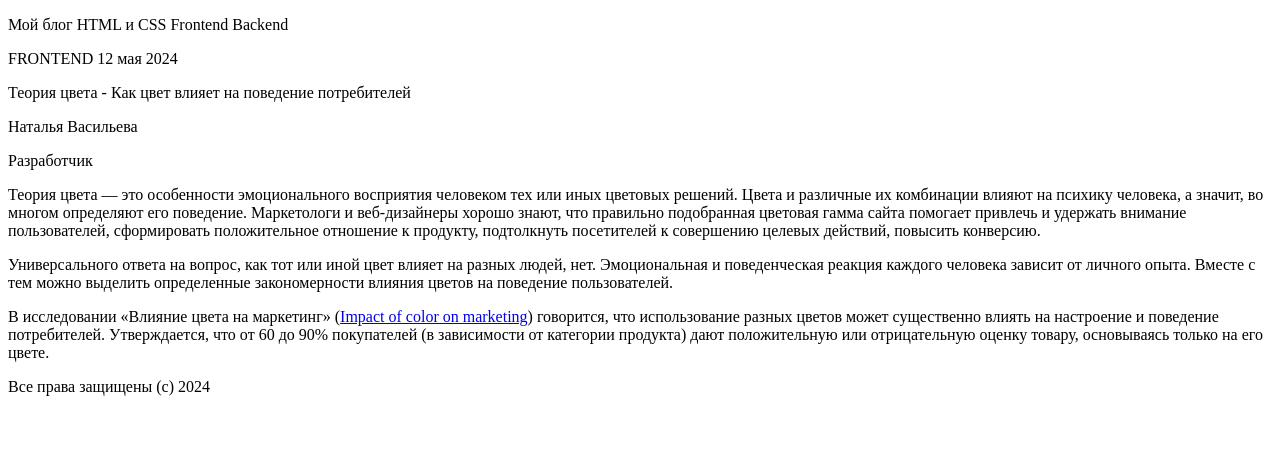
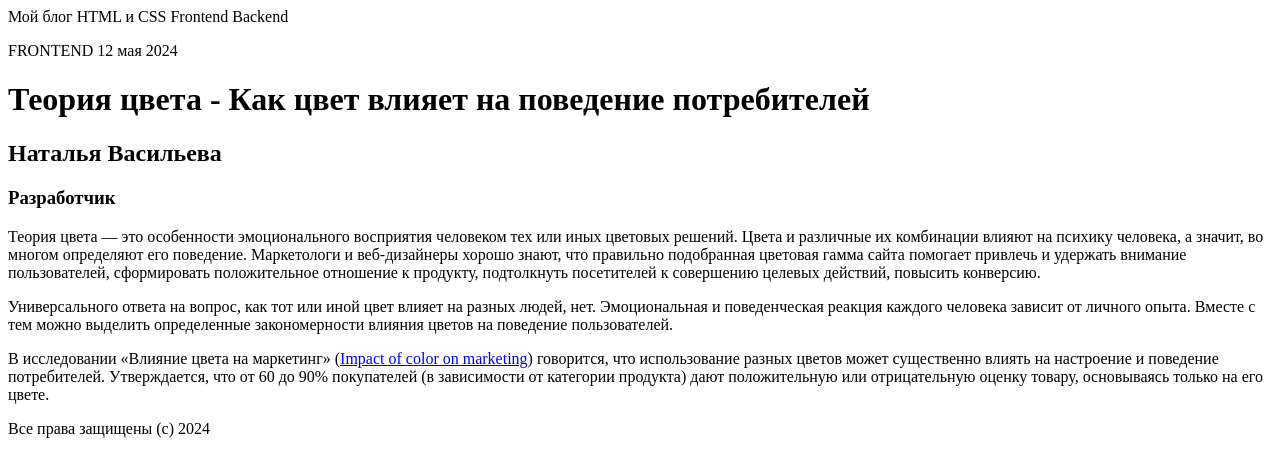
Before and after one commit to NewDelphin/Kurs_HTML-CSS, a plain HTML site: page 1-Blog/index.html in a window 1280 px wide. Drawn offline with Linux system fonts and the light colour scheme.

Commit message:
Контент блога c cемантикой

```diff
--- a/1-Blog/index.html
+++ b/1-Blog/index.html
@@ -6,16 +6,18 @@
     <title>Document</title>
 </head>
 <body>
-    <p>Мой блог HTML и CSS Frontend Backend</p>
+    <nav>Мой блог HTML и CSS Frontend Backend</nav>
     <p>FRONTEND 12 мая 2024</p>
-    <p>Теория цвета - Как цвет влияет на поведение потребителей</p>
-    <p>Наталья Васильева</p>
-    <p>Разработчик</p>
-    <p>Теория цвета — это особенности эмоционального восприятия человеком тех или иных цветовых решений. Цвета и различные их комбинации влияют на психику человека, а значит, во многом определяют его поведение. Маркетологи и веб-дизайнеры хорошо знают, что правильно подобранная цветовая гамма сайта помогает привлечь и удержать внимание пользователей, сформировать положительное отношение к продукту, подтолкнуть посетителей к совершению целевых действий, повысить конверсию.</p>
-    <p>
-    Универсального ответа на вопрос, как тот или иной цвет влияет на разных людей, нет. Эмоциональная и поведенческая реакция каждого человека зависит от личного опыта. Вместе с тем можно выделить определенные закономерности влияния цветов на поведение пользователей.</p>
-    <p>
-    В исследовании «Влияние цвета на маркетинг» (<a href="#">Impact of color on marketing</a>) говорится, что использование разных цветов может существенно влиять на настроение и поведение потребителей. Утверждается, что от 60 до 90% покупателей (в зависимости от категории продукта) дают положительную или отрицательную оценку товару, основываясь только на его цвете.</p>
-    <p>Все права защищены (c) 2024</p>
+    <h1>Теория цвета - Как цвет влияет на поведение потребителей</h1>
+    <h2>Наталья Васильева</h2>
+    <h3>Разработчик</h3>
+    <article>
+        <p>Теория цвета — это особенности эмоционального восприятия человеком тех или иных цветовых решений. Цвета и различные их комбинации влияют на психику человека, а значит, во многом определяют его поведение. Маркетологи и веб-дизайнеры хорошо знают, что правильно подобранная цветовая гамма сайта помогает привлечь и удержать внимание пользователей, сформировать положительное отношение к продукту, подтолкнуть посетителей к совершению целевых действий, повысить конверсию.</p>
+        <p>
+        Универсального ответа на вопрос, как тот или иной цвет влияет на разных людей, нет. Эмоциональная и поведенческая реакция каждого человека зависит от личного опыта. Вместе с тем можно выделить определенные закономерности влияния цветов на поведение пользователей.</p>
+        <p>
+        В исследовании «Влияние цвета на маркетинг» (<a href="#">Impact of color on marketing</a>) говорится, что использование разных цветов может существенно влиять на настроение и поведение потребителей. Утверждается, что от 60 до 90% покупателей (в зависимости от категории продукта) дают положительную или отрицательную оценку товару, основываясь только на его цвете.</p>
+    </article>
+    <footer>Все права защищены (c) 2024</footer>
 </body>
 </html>
```
